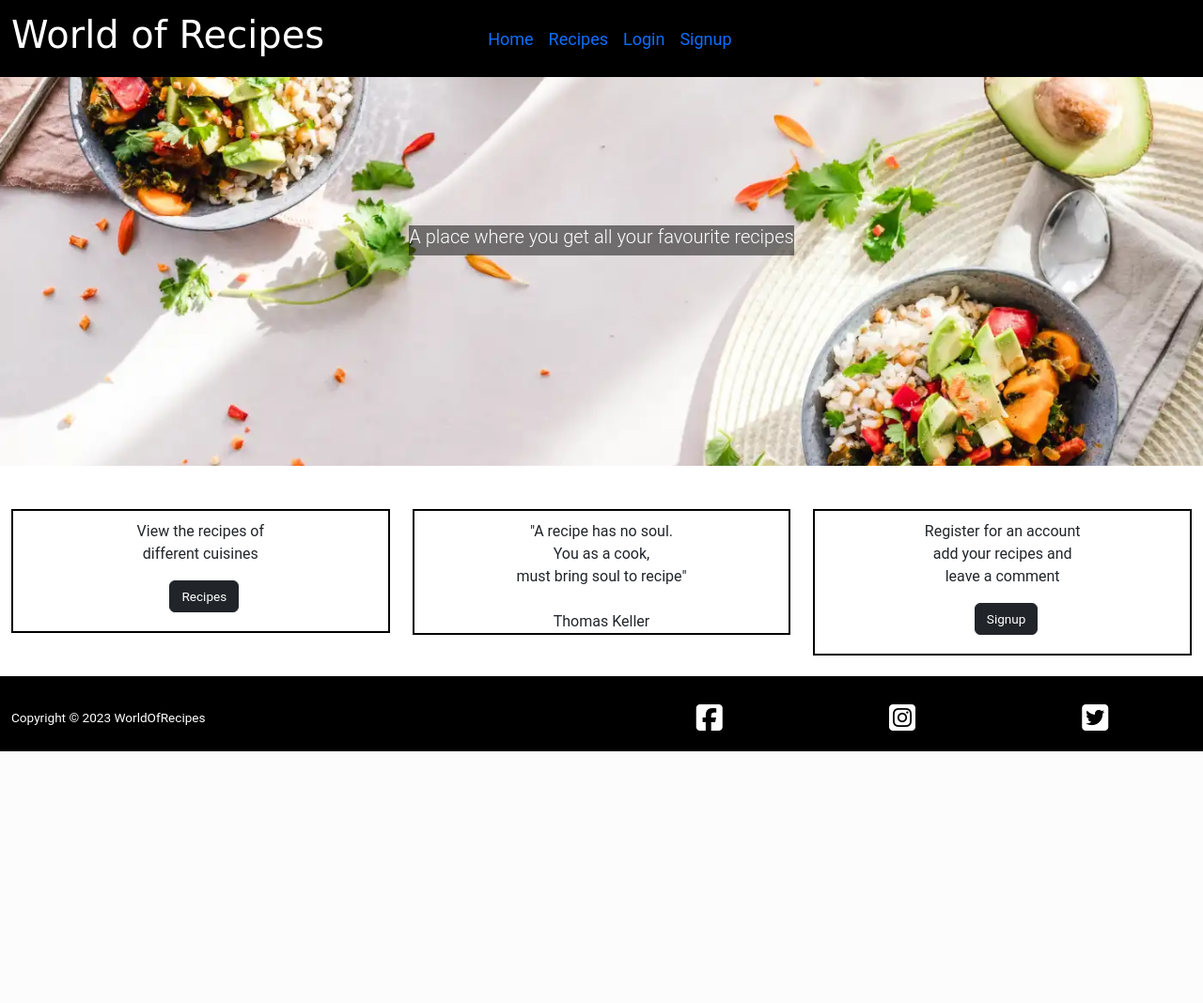
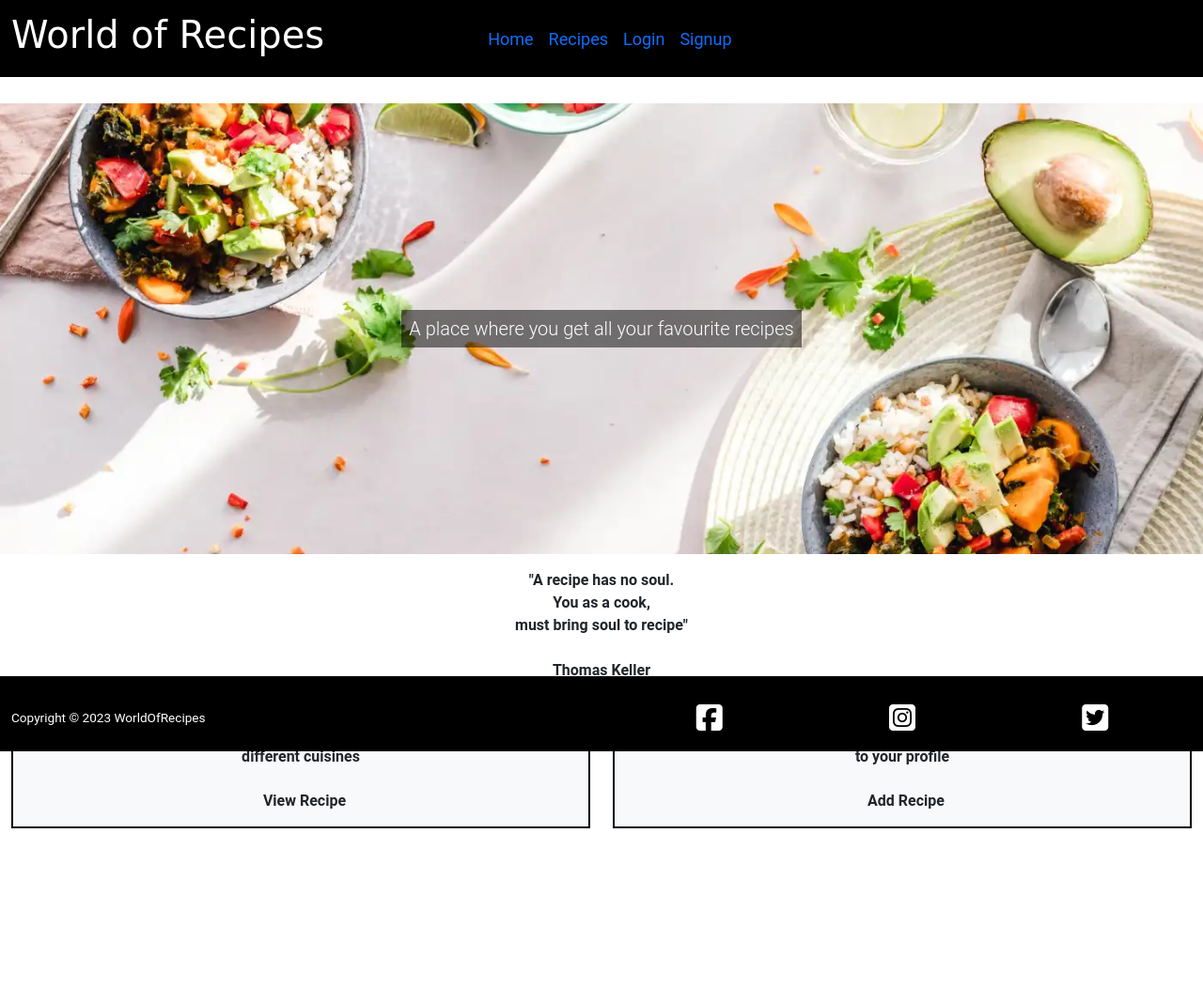
Before and after one commit to Dania2021/world-of-recipes, a Django app: page / in a window 1280 px wide. Shown: the whole page at 94% size. Before the commit the page ends 800 px from the top, so only its background shows below. Run offline with Django 3.2, Linux system fonts and the light colour scheme; some libraries are stand-ins or nearby versions; some web fonts are replaced.

Commit message:
Updated home page and added styling

```diff
--- a/templates/index.html
+++ b/templates/index.html
@@ -3,30 +3,22 @@
 {% load static %}
 
 {% block content %}
-
-<div class="container-fluid hero-img mt-3">
-
-        <div class="image-container">
-        </div>
+<div class="masthead">
+   <div class="container-fluid hero-img">
       <div class="cover-text">
-               <h2 class="lead">A place where you get all your favourite recipes</h2>
+            <h2 class="lead m-2">A place where you get all your favourite recipes</h2>
       </div>
     </div>
 
-<!--Three Cards-->
-<div class="container-fluid three-cards mb-5">
-    <div class="row">
-        <div class="col-12 col-md-4 pt-3">
-              <div class="card-panel text-center">
-                 <p class="card-text">View the recipes of <br>
-                      different cuisines
-                 </p>
-                   <a href="{% url 'recipes_list' %}" class="btn btn-dark ms-2">Recipes</a>
-             </div>
-        </div>
-        <div class="col-12 col-md-4 pt-3">
-             <div class="card-panel text-center">
-                    <p class="card-text">"A recipe has no soul.<br>
+  <div class="divider"></div>
+
+  <!--Quote-->
+
+  <div class="container-fluid">
+     <div class="row justify-content-center">
+          <div class="col-12 bg-color3">
+              <div class="fw-bold text-center text-col2">
+                   <p class="mt-3">"A recipe has no soul.<br>
                         You as a cook, <br>
                         must bring soul to recipe"<br>
                         <br>
@@ -34,13 +26,33 @@
                    </p>
              </div>
           </div>
-        <div class="col-12 col-md-4 pt-3 mb-5">
-            <div class="card-panel text-center">
-                    <p class="card-text">Register for an account<br>
-                        add your recipes and<br>
-                        leave a comment
+      </div>
+
+      <!--Two cards-->
+      <div class="row bg-color4 justify-content-center">
+          <div class="divider"></div>
+          <!--View recipes-->
+          <div class="col-12 col-md-6 mt-3 mb-5">
+               <div class="card-panel text-center bg-light mb-5">
+                 <p class="card-text text-col1 fw-bold">View the recipes of <br>
+                      different cuisines
                  </p>
-                    <a href="{% url 'account_signup' %}" class="btn btn-dark right ms-2">Signup</a>
+                   <a href="{% url 'recipes_list' %}" class="btn text-col1 fw-bold ms-2 mb-2 bg-color4">View Recipe</a>
+             </div>
+          </div>
+
+          <!--Upload recipe-->
+          <div class="col-12 col-md-6 mt-3 mb-5 bg-color4">
+              <div class="card-panel text-center bg-light mb-5">
+                    <p class="card-text text-col1 fw-bold">Upload recipes<br>
+                        to your profile
+                    </p>
+                    {% if user.is_authenticated %}
+                    <a href="{% url 'recipe_add' %}" class="btn text-col1 fw-bold right ms-2 mb-2 bg-color4">Add Recipe</a>
+                    {% else %}
+                    <a href="{% url 'account_login' %}" class="btn text-col1 fw-bold right ms-2 mb-2 bg-color4">Add Recipe</a>
+                    {% endif %}
+              </div>
           </div>
       </div>
   </div>
```
Lines whose indentation alone changed are shown as unchanged.
